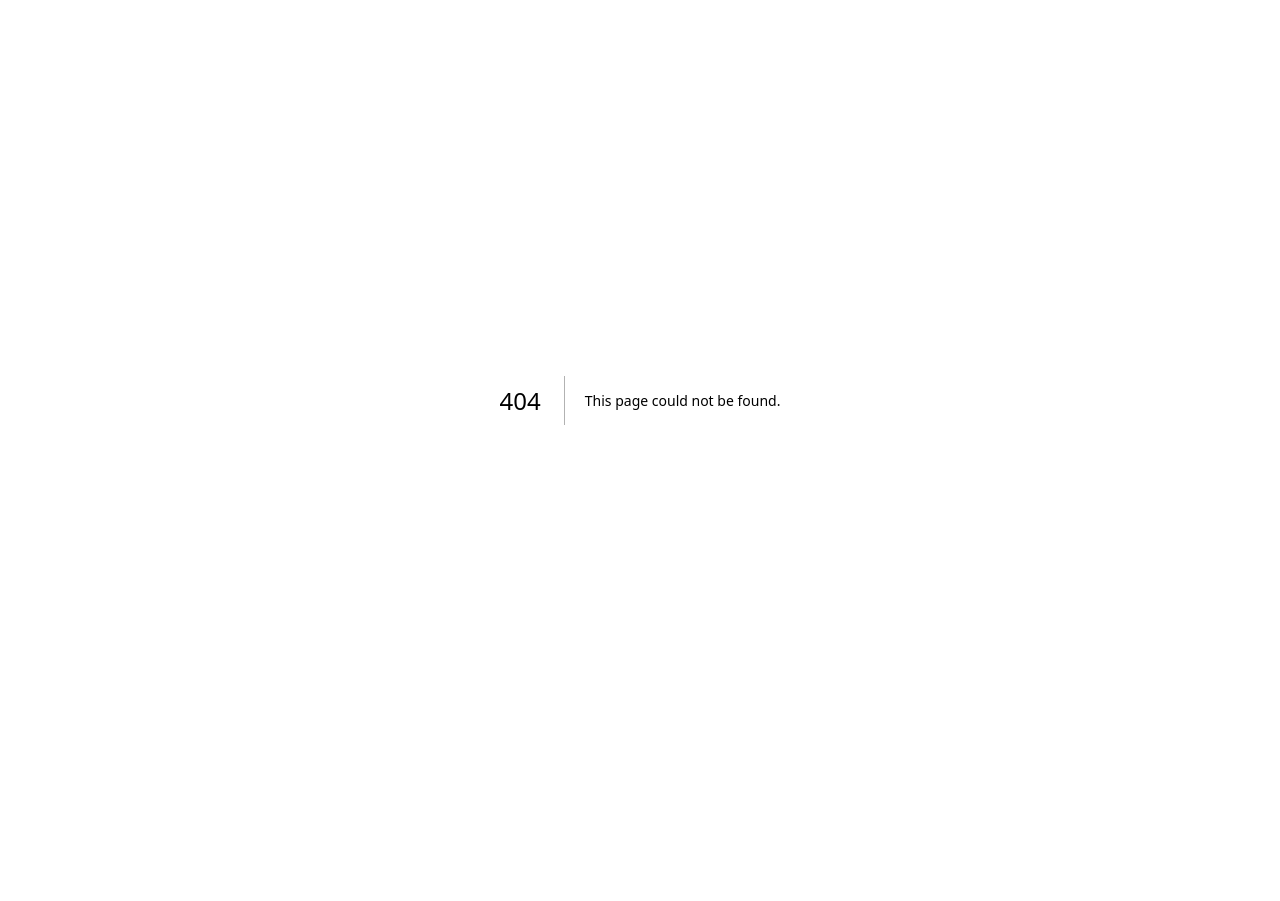
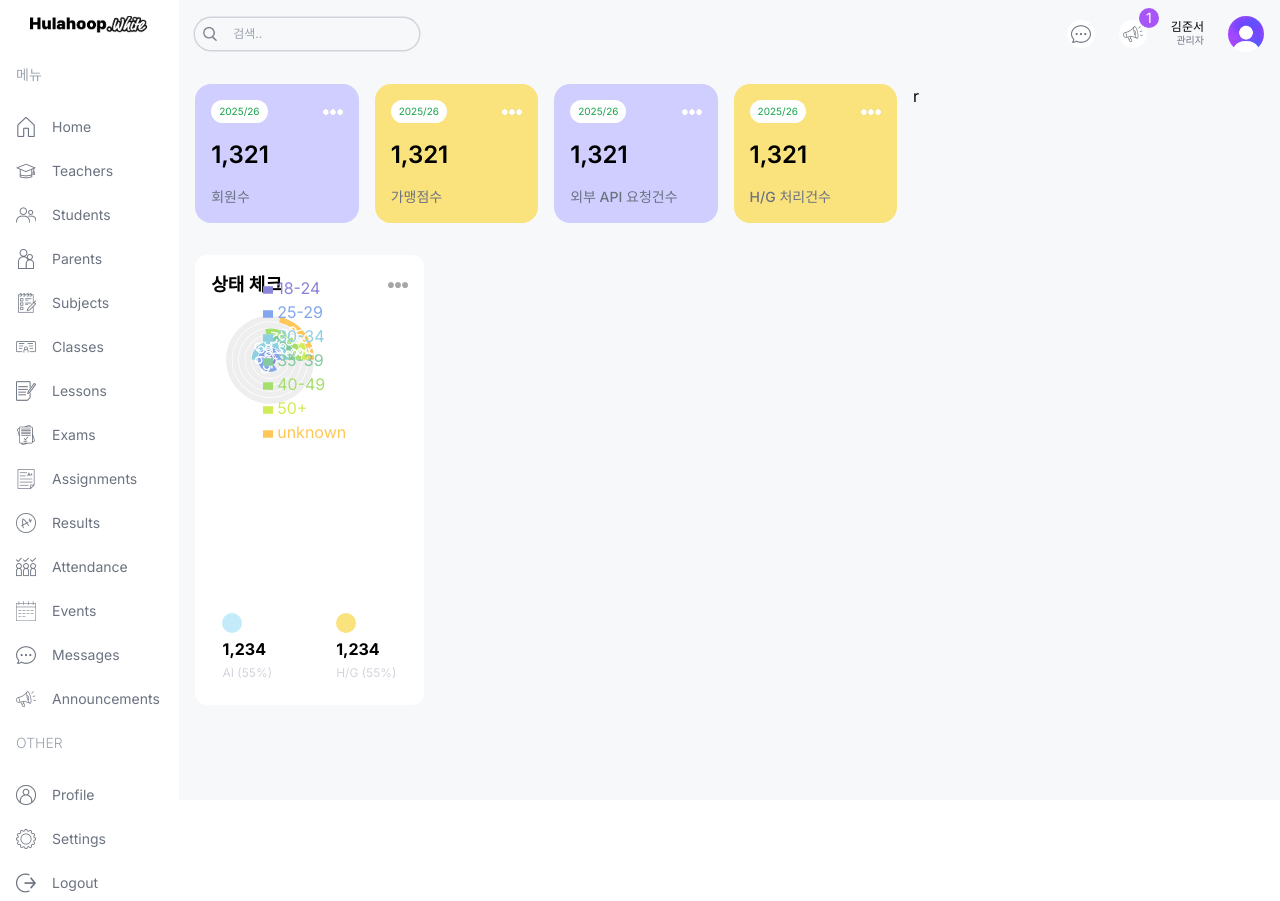
Before and after one commit to HulaHoop-Gateway/Red-front, a Next.js app: page /admin in a window 1280 px wide. Before the commit this address had no page. Before the commit the page ends 800 px from the top, so only its background shows below. Built offline with nearby package versions, Linux system fonts and the light colour scheme.

Commit message:
[FEAT]메뉴바 추가 및 대시보드 차트 구성

```diff
--- /dev/null
+++ b/src/app/(dashboard)/admin/page.tsx
@@ -0,0 +1,34 @@
+import CountChart from "@/components/CountChart"
+import UserCard from "@/components/UserCard"
+
+const AdminPage = () => {
+  return (
+    <div className='p-4 flex gap-4 flex-col md:flex-row'>
+      {/* 왼쪽 */}
+      <div className="w-full lg:w-2/3 flex flex-col gap-8">
+      {/* 대시보드 상단 카드 */}
+      <div className="flex gap-4 justify-between flex-wrap">
+        <UserCard type="회원수"/>
+        <UserCard type="가맹점수"/>
+        <UserCard type="외부 API 요청건수"/>
+        <UserCard type="H/G 처리건수"/>
+      </div>
+      {/*중간 차트 */}
+      <div className="flex gap-4 flex-col lg:flex-row">
+        {/* 상태 체크 차트 */}
+        <div className="w-full lg:w-1/3 h-[450px]">
+        <CountChart/>
+        </div>
+        {/* 수입 그래프 차트 */}
+        <div className="w-full lg:w-2/3 h-[450px]"></div>
+      </div>
+      {/* 아래 차트 */}
+      <div className=""></div>
+      </div>
+      {/* 오른쪽 */}
+      <div className="w-full lg:w-1/3">r</div>
+    </div>
+  )
+}
+
+export default AdminPage
--- /dev/null
+++ b/src/app/(dashboard)/layout.tsx
@@ -0,0 +1,31 @@
+
+import Menu from "@/components/Menu";
+import Navbar from "@/components/Navbar";
+import Image from "next/image";
+import Link from "next/link";
+
+export default function DashboardLayout({
+  children,
+}: Readonly<{
+  children: React.ReactNode;
+}>) {
+  return (
+      <div className="h-screen flex">
+        {/* 왼쪽 화면 */}
+        <div className="w-[14%] md:w-[8%] lg:w-[16%] xl:w-[14%] p-4">
+        <Link
+         href="/"
+         className="flex items-center justify-center lg:justify-center gap-2"
+         >
+        <Image src="/logo.png" alt="훌라후프 레드 로고" width={120} height={120}/>
+        </Link>
+        <Menu/>
+        </div>
+        {/* 오른쪽 화면 */}
+        <div className="w-[86%] md:w-[92%] lg:w-[84%] xl:w-[86%] bg-[#F7F8FA] overflow-scroll">
+          <Navbar/>
+          {children}
+        </div>
+      </div>
+  );
+}
--- /dev/null
+++ b/src/app/(dashboard)/merchant/page.tsx
@@ -0,0 +1,7 @@
+const MerchantPage = () => {
+  return (
+    <div className=''>MerchantPage</div>
+  )
+}
+
+export default MerchantPage
--- /dev/null
+++ b/src/app/(dashboard)/user/page.tsx
@@ -0,0 +1,7 @@
+const UserPage = () => {
+  return (
+    <div className=''>UserPage</div>
+  )
+}
+
+export default UserPage
--- /dev/null
+++ b/src/app/sign-in/page.tsx
@@ -0,0 +1,7 @@
+const LoginPage = () => {
+  return (
+    <div className=''>LoginPage</div>
+  )
+}
+
+export default LoginPage
--- /dev/null
+++ b/src/components/CountChart.tsx
@@ -0,0 +1,89 @@
+"use client"
+import Image from 'next/image';
+import { RadialBarChart, RadialBar, Legend } from 'recharts';
+
+// #region Sample data
+const data = [
+    {
+        name: '18-24',
+        uv: 31.47,
+        pv: 2400,
+        fill: '#8884d8',
+    },
+    {
+        name: '25-29',
+        uv: 26.69,
+        pv: 4567,
+        fill: '#83a6ed',
+    },
+    {
+        name: '30-34',
+        uv: 15.69,
+        pv: 1398,
+        fill: '#8dd1e1',
+    },
+    {
+        name: '35-39',
+        uv: 8.22,
+        pv: 9800,
+        fill: '#82ca9d',
+    },
+    {
+        name: '40-49',
+        uv: 8.63,
+        pv: 3908,
+        fill: '#a4de6c',
+    },
+    {
+        name: '50+',
+        uv: 2.63,
+        pv: 4800,
+        fill: '#d0ed57',
+    },
+    {
+        name: 'unknown',
+        uv: 6.67,
+        pv: 4800,
+        fill: '#ffc658',
+    },
+];
+
+const CountChart = () => {
+    return (
+        <div className='bg-white rounded-xl w-full h-full p-4'>
+            {/* 제목 */}
+            <div className="flex justify-between items-center">
+                <h1 className='text-lg font-semibold'>상태 체크</h1>
+                <Image src="/moreDark.png" alt='' width={20} height={20} />
+            </div>
+            {/* 차트 */}
+            <div className="w-full h-[75%]">
+                <RadialBarChart
+                    style={{ width: '100%', maxWidth: '700px', maxHeight: '80vh', aspectRatio: 1.618 }}
+                    responsive
+                    cx="30%"
+                    barSize={14}
+                    data={data}
+                >
+                    <RadialBar label={{ position: 'insideStart', fill: '#fff' }} background dataKey="uv" />
+                    <Legend iconSize={10} layout="vertical" verticalAlign="middle"/>
+                </RadialBarChart>
+            </div>
+            {/* 아래 */}
+            <div className="flex justify-center gap-16">
+                <div className="flex flex-col gap-1">
+                    <div className="w-5 h-5 bg-lamaSky rounded-full" />
+                    <h1 className='font-bold'>1,234</h1>
+                    <h2 className='text-xs text-gray-300'>AI (55%)</h2>
+                </div>
+                <div className="flex flex-col gap-1">
+                    <div className="w-5 h-5 bg-lamaYellow rounded-full" />
+                    <h1 className='font-bold'>1,234</h1>
+                    <h2 className='text-xs text-gray-300'>H/G (55%)</h2>
+                </div>
+            </div>
+        </div>
+    )
+}
+
+export default CountChart
--- a/src/components/Menu.tsx
+++ b/src/components/Menu.tsx
@@ -1,6 +1,9 @@
+import Image from "next/image";
+import Link from "next/link";
+
 const menuItems = [
   {
-    title: "MENU",
+    title: "메뉴",
     items: [
       {
         icon: "/home.png",
@@ -112,3 +115,25 @@ const menuItems = [
     ],
   },
 ];
+
+const Menu = () => {
+  return (
+    <div className="mt-4 text-sm">
+      {menuItems.map(i=>(
+        <div className="flex flex-col gap-2" key={i.title}>
+          <span className="hidden lg:block text-gray-400 font-light my-4">
+            {i.title}
+          </span>
+          {i.items.map(item=>(
+            <Link href={item.href} key={item.label} className="flex items-center justify-center lg:justify-start gap-4 text-gray-500 py-2">
+            <Image src={item.icon} alt="메뉴바 이미지" width={20} height={20}/>
+            <span className="hidden lg:block">{item.label}</span>
+            </Link>
+          ))}
+        </div>
+      ))}
+    </div>
+  );
+};
+
+export default Menu
--- /dev/null
+++ b/src/components/Navbar.tsx
@@ -0,0 +1,30 @@
+import Image from "next/image"
+
+const Navbar = () => {
+  return (
+    <div className='flex items-center justify-between p-4'>
+      {/* 검색바 */}
+      <div className='hidden md:flex items-center gap-2 text-xs rounded-full ring-[1.5px] ring-gray-300 px-2'>
+        <Image src="/search.png" alt="" width={14} height={14} />
+        <input type="text" placeholder="검색.." className="w-[200px] p-2 bg-transparent outline-none"/>
+      </div>
+      {/* 아이콘과 유저 */}
+      <div className='flex items-center gap-6 justify-end w-full'>
+        <div className='bg-white rounded-full w-7 h-7 flex items-center justify-center cursor-pointer'>
+          <Image src="/message.png" alt="메세지 아이콘" width={20} height={20} />
+        </div>
+        <div className='bg-white rounded-full w-7 h-7 flex items-center justify-center cursor-pointer relative'>
+          <Image src="/announcement.png" alt="메세지 아이콘" width={20} height={20} />
+          <div className="absolute -top-3 -right-3 w-5 h-5 flex items-center justify-center bg-purple-500 text-white rounded-full text-sm">1</div>
+        </div>
+        <div className="flex flex-col">
+          <span className="text-xs leading-3 font-medium">김준서</span>
+          <span className="text-[10px] text-gray-500 text-right" >관리자</span>
+        </div>
+        <Image src="/avatar.png" alt="" width={36} height={36} className="rounded-full"/>
+      </div>
+    </div>
+  )
+}
+
+export default Navbar
--- /dev/null
+++ b/src/components/UserCard.tsx
@@ -0,0 +1,18 @@
+import Image from "next/image"
+
+const UserCard = ({type}:{type:string}) => {
+  return (
+    <div className='rounded-2xl odd:bg-lamaPurple even:bg-lamaYellow p-4 flex-1 min-w-[130px]'>
+        <div className="flex justify-between items-center">
+            <span className="text-[10px] bg-white px-2 py-1 rounded-full text-green-600">
+                2025/26
+            </span>
+            <Image src="/more.png" alt="" width={20} height={20}/>
+        </div>
+        <h1 className="text-2xl font-semibold my-4">1,321</h1>
+        <h2 className="capitalize text-sm font-medium text-gray-500">{type}</h2>
+    </div>
+  );
+};
+
+export default UserCard
--- a/tailwind.config.ts
+++ b/tailwind.config.ts
@@ -13,6 +13,14 @@ const config: Config = {
         "gradient-conic":
           "conic-gradient(from 180deg at 50% 50%, var(--tw-gradient-stops))",
       },
+      colors:{
+        lamaSky:"#C3EBFA",
+        lamaSkyLight:"#EDF9FD",
+        lamaPurple:"#CFCEFF",
+        lamaPurpleLight:"#F1F0FF",
+        lamaYellow:"#FAE27C",
+        lamaYellowLight:"#FEFCE8",
+      }
     },
   },
   plugins: [],
```
Also changed, not shown: package.json (+5 -4 lines), public/logo.png, src/app/globals.css (line endings or trailing spaces), 1 other file (tests, documents, lock files or other folders).
